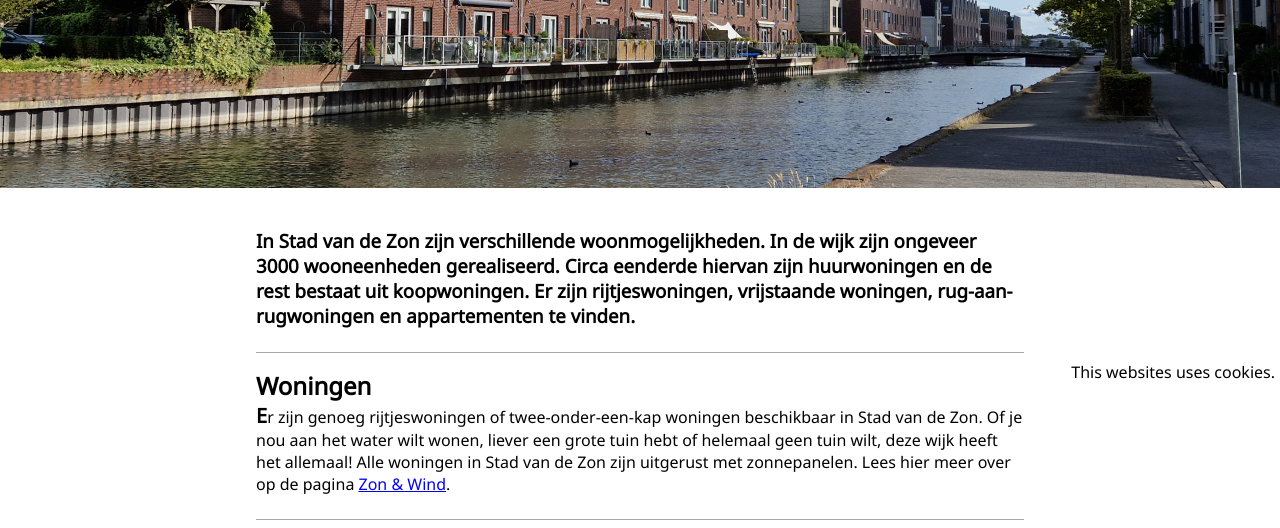
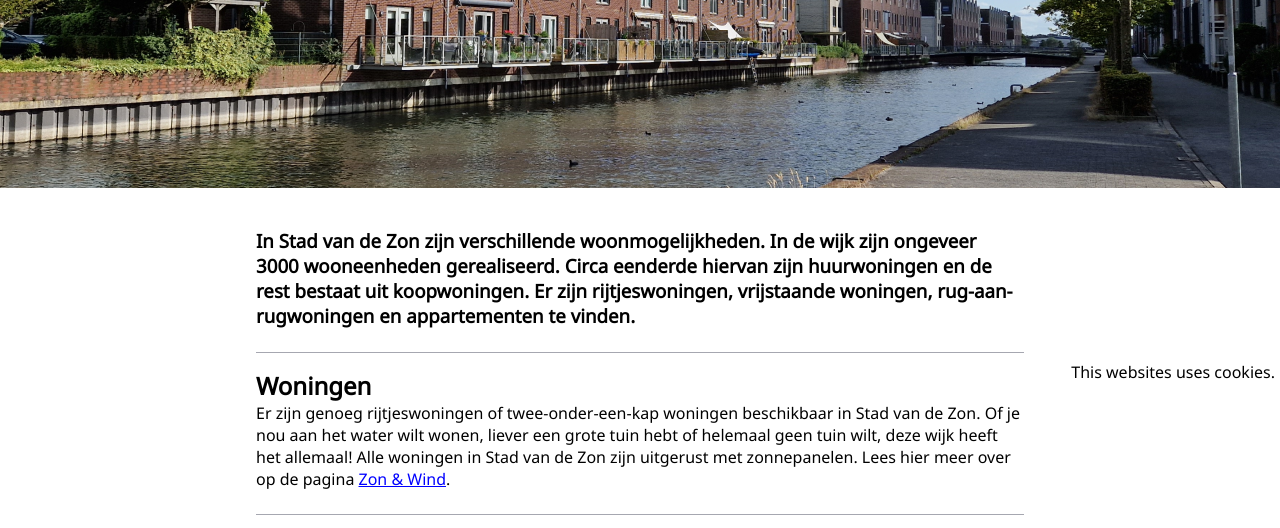
Before and after one commit to Jelcoo/Jelcoo.github.io, a plain HTML site: page wonen.html in a window 1280 px wide. Shown: the part 412-940 px from the top of the page. Drawn offline with Linux system fonts and the light colour scheme.

Commit message:
Don't shit the design

```diff
--- a/css/style.css
+++ b/css/style.css
@@ -331,8 +331,7 @@ figcaption {
 }
 
 p::first-letter {
-    font-weight: 700;
-    font-size: 20px;
+    text-transform: uppercase;
 }
 
 main a {
```
